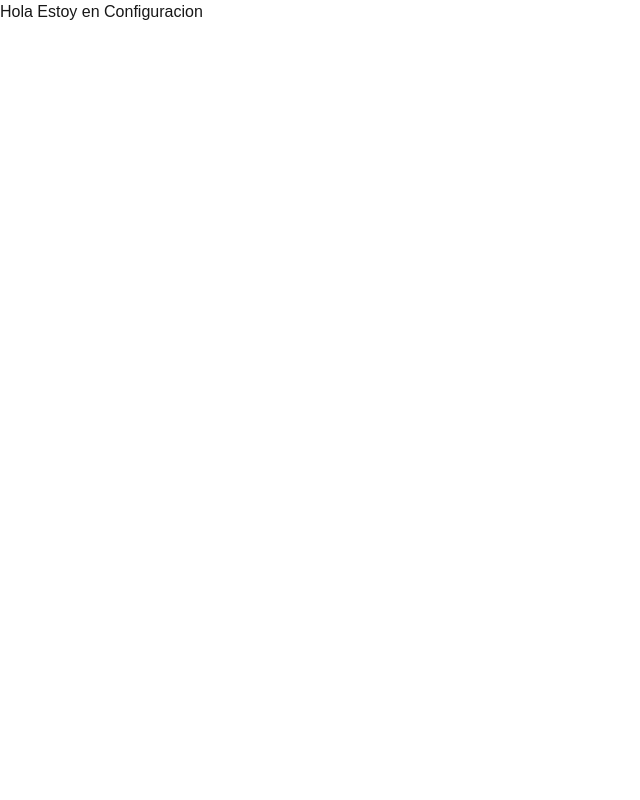
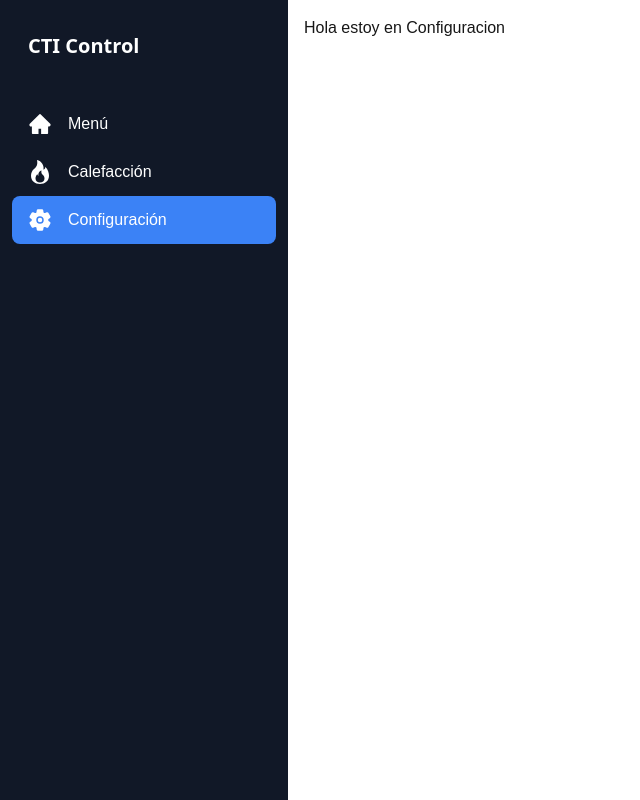
Before and after one commit to JOlmos98/cti-invernaderos, a Next.js app: page /configuracion in a window 1280 px wide. Shown: the whole page, without its empty margins (0-640 px from the left). Built offline with nearby package versions, Linux system fonts and the light colour scheme; no server answers; the database is empty.

Commit message:
siderBar hecho por completo, a medio calefaccionList, interfaz calefaccion

```diff
--- a/components/index.ts
+++ b/components/index.ts
@@ -1,4 +1,5 @@
 
 
 export * from './navbar/Navbar';
-export * from './siderbar/Siderbar'
+export * from './siderbar/Siderbar';
+export * from './calefaccionlist/Calefaccionlist';
--- a/components/interfaces.ts
+++ b/components/interfaces.ts
@@ -7,3 +7,7 @@ export interface MenuElemento {
     icono: IconType;
     ruta: string ; // propiedad de la ruta, para poder movernos
 }
+
+export interface Calefaccion {
+
+}
--- a/components/siderbar/Siderbar.tsx
+++ b/components/siderbar/Siderbar.tsx
@@ -1,6 +1,7 @@
 import React from "react";
 import { AiFillHome } from "react-icons/ai";
 import { BsFire } from "react-icons/bs";
+import NavLinks from "./navLinks";
 
 const Siderbar = () => {
   return (
@@ -11,32 +12,7 @@ const Siderbar = () => {
             CTI Control
           </h6>
         </div>
-
-        <div className="space-y-4">
-          <ul className="flex flex-col gap-2">
-            {/* Menu */}
-            <li>
-              <a
-                href="/menu"
-                className="flex items-center gap-4 px-4 py-3 rounded-lg bg-blue-500 text-white hover:bg-blue-600 transition-colors"
-              >
-                <AiFillHome className="w-6 h-6" />
-                <span className="font-medium">Menu</span>
-              </a>
-            </li>
-
-            {/* Calefacción */}
-            <li>
-              <a
-                href="/calefaccion"
-                className="flex items-center gap-4 px-4 py-3 text-gray-300 hover:bg-blue-600 rounded-lg transition-colors"
-              >
-                <BsFire className="w-6 h-6" />
-                <span className="font-medium">Calefaccion</span>
-              </a>
-            </li>
-          </ul>
-        </div>
+        < NavLinks />
       </div>
     </aside>
   );
--- /dev/null
+++ b/components/siderbar/navLinks.tsx
@@ -0,0 +1,50 @@
+'use client';
+
+
+import Link from 'next/link';
+import { usePathname } from 'next/navigation';
+import React from 'react'
+import { AiFillHome } from 'react-icons/ai';
+import { BsFire } from 'react-icons/bs';
+
+import clsx from 'clsx';
+import { IoSettings } from 'react-icons/io5';
+
+//map of links para mostrar en el sidebar
+//El método map recorre la lista links y genera un componente <Link> para cada uno
+// React.ElementType --> + flexible, acepta cualquier tipo de props hasta CSS
+const links: { name: string; href: string; icon: React.ElementType }[] = [
+  { name: 'Menú', href: '/menu', icon: AiFillHome },
+  { name: 'Calefacción', href: '/calefaccion', icon: BsFire },
+  { name: 'Configuración', href:'/configuracion', icon: IoSettings }
+
+];
+ { /* Arriba si hace falta añadir subapartados ejem { name ... / href : '/calefaccion/calefaccion[i] ... tinene que seguir la ruta de los directorios'} */}
+
+export default function NavLinks() {
+  const pathname = usePathname(); // ruta actual
+
+  return (
+    <>
+      {links.map((link) => {
+        const LinkIcono = link.icon;
+        return (
+          <Link
+            key={link.name}
+            href={link.href ?? '/'}
+            className={clsx(
+              'flex items-center gap-4 px-4 py-3 rounded-lg text-white hover:bg-blue-600 transition-colors',
+              {
+                // si la ruta coincide resaltamos
+                'bg-blue-500': pathname === link.href,
+              }
+            )}
+          >
+            <LinkIcono className="w-6 h-6" />
+            <span>{link.name}</span>
+          </Link>
+        );
+      })}
+    </>
+  );
+}
--- a/package.json
+++ b/package.json
@@ -14,6 +14,7 @@
     "01-omega": "file:",
     "@prisma/client": "^5.21.1",
     "bcrypt": "^5.1.1",
+    "clsx": "^2.1.1",
     "cross-env": "^7.0.3",
     "lucide-react": "^0.456.0",
     "next": "15.0.2",
--- a/src/app/calefaccion/page.tsx
+++ b/src/app/calefaccion/page.tsx
@@ -10,6 +10,7 @@ export default function calefaccion() {
             <main className='h-full'>
                  {/* El contenido de mi pagina */}
                  <h1> Hola estoy en Calefaccion </h1>
+                 {/* Necesito un header */}
             </main>
          </div>
         </div >
--- a/src/app/configuracion/page.tsx
+++ b/src/app/configuracion/page.tsx
@@ -1,7 +1,17 @@
 import React from 'react'
+import Siderbar from '../../../components/siderbar/Siderbar'
 
 export default function Configuracion() {
   return (
-    <h1>Hola Estoy en Configuracion</h1>
+    <div className='min-h-screen '>
+    < Siderbar />
+      {/* contenido   */}
+      <div className='p-4 ml-72'> {/* paddig */}
+        <main className='h-full'>
+        {/* El contenido de mi pagina */}
+        <h1> Hola estoy en Configuracion </h1>
+        </main>
+      </div>
+    </div >
   )
 }
--- a/src/backend/calefaccion/funcionalidad/calefaccion.ts
+++ b/src/backend/calefaccion/funcionalidad/calefaccion.ts
@@ -1,3 +1,4 @@
+// Ruta de este archivo src/backend/calefaccion/funcionalidad/calefaccion.ts
 
 import {CalefaccionDto}  from '../interfaces/calefaccion.dto';
 
--- a/tailwind.config.ts
+++ b/tailwind.config.ts
@@ -6,7 +6,8 @@ const config: Config = {
     "./src/components/**/*.{js,ts,jsx,tsx,mdx}",
     "./src/app/**/*.{js,ts,jsx,tsx,mdx}",
     "./components/navbar/**/*.{js,ts,jsx,tsx,mdx}",
-    "./components/siderbar/**/*.{js,ts,jsx,tsx,mdx}"
+    "./components/siderbar/**/*.{js,ts,jsx,tsx,mdx}",
+    "./components/calefaccion/**/*.{js,ts,jsx,tsx,mdx}"
   ],
   theme: {
     extend: {
```
Also changed, not shown: components/calefaccionlist/Calefaccionlist.tsx (added, +9 -0 lines), 1 other file (tests, documents, lock files or other folders).
